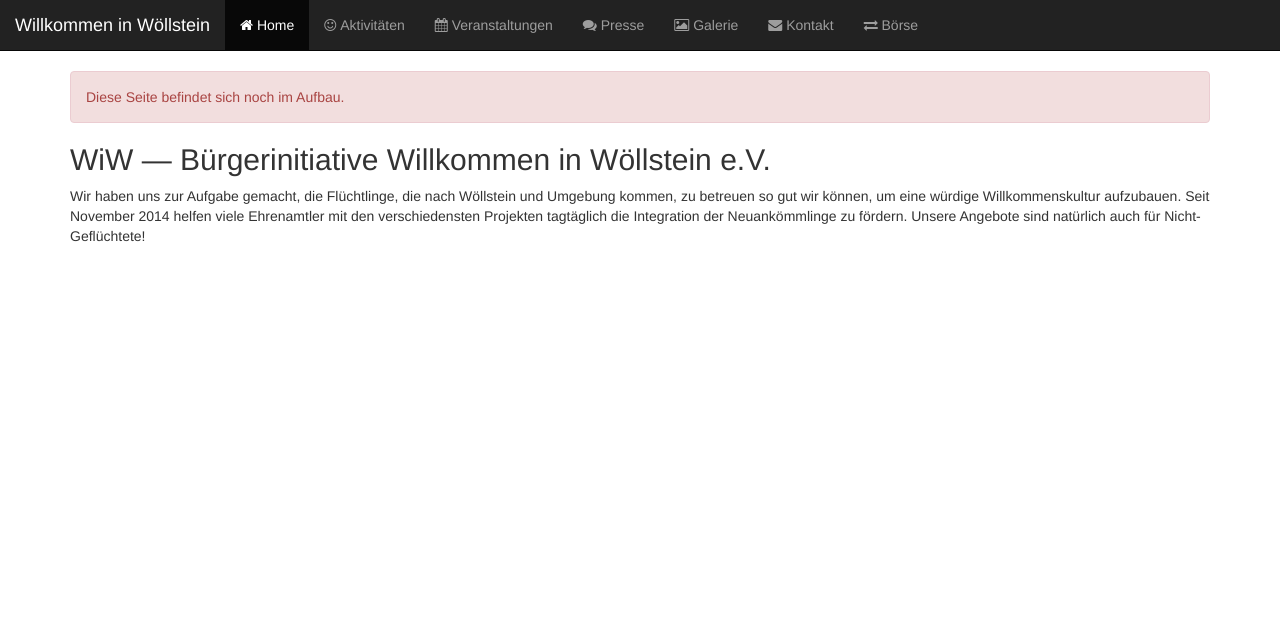
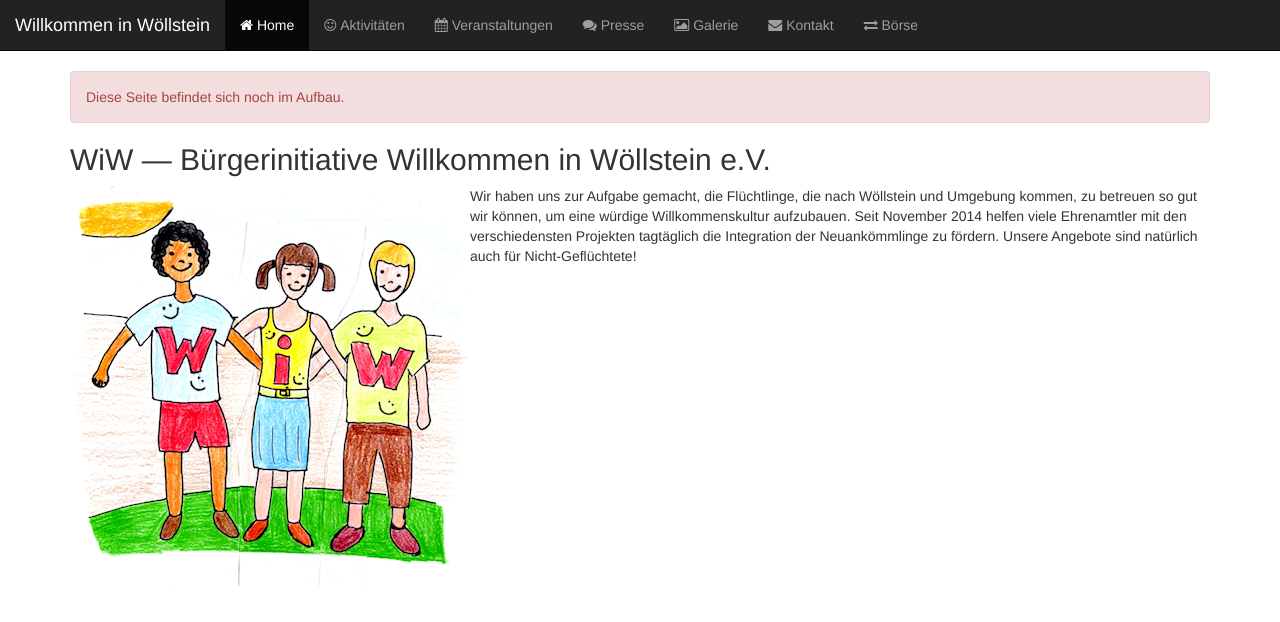
Before and after one commit to fenhl/willkommeninwoellstein.de, a plain HTML site: page index.html in a window 1280 px wide. Drawn offline with nearby package versions, Linux system fonts and the light colour scheme.

Commit message:
Logo auf der Hauptseite

```diff
--- a/common.css
+++ b/common.css
@@ -6,6 +6,12 @@
     margin-right: 0.2778em;
 }
 
+#logo-index {
+    display: block;
+    max-width: 100%;
+    float: left;
+}
+
 #logo-boerse {
     float: right;
     max-width: 100%;
--- a/index.html
+++ b/index.html
@@ -34,6 +34,7 @@
         <div class="container" style="position: relative; top: 71px;">
             <div class="alert alert-danger">Diese Seite befindet sich noch im Aufbau.</div>
             <h2>WiW — Bürgerinitiative Willkommen in Wöllstein e.V.</h2>
+            <img src="/assets/logo.png" id="logo-index" />
             <p>
                 Wir haben uns zur Aufgabe gemacht, die Flüchtlinge, die nach Wöllstein und Umgebung kommen, zu betreuen so gut wir können, um eine würdige Willkommenskultur aufzubauen.
                 Seit November 2014 helfen viele Ehrenamtler mit den verschiedensten Projekten tagtäglich die Integration der Neuankömmlinge zu fördern.
```
Also changed, not shown: assets/logo.png (added).
